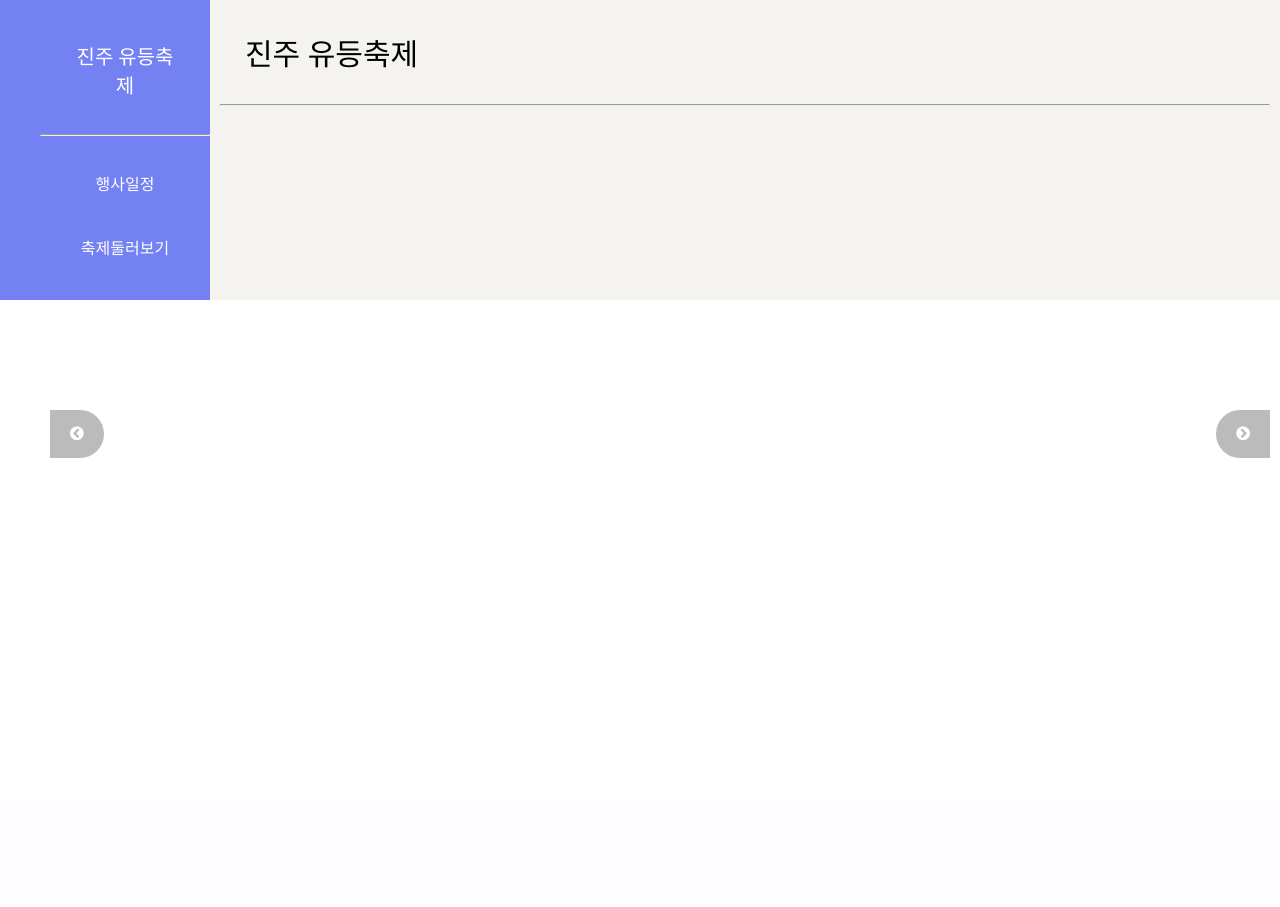
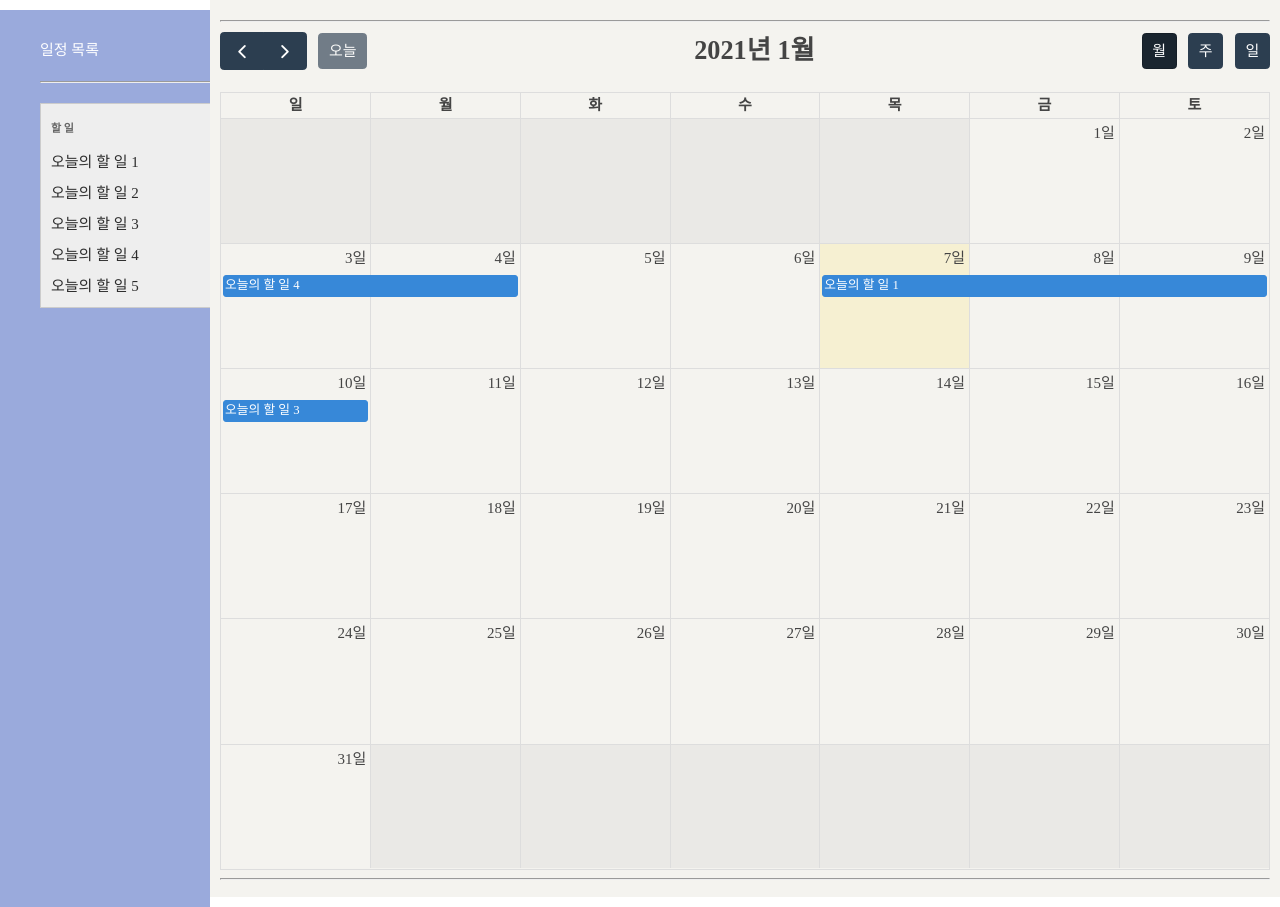
Before and after one commit to spyker73/web, a Django app: page /index/ in a window 1280 px wide. Before the commit the page ends 458 px from the top, so only its background shows below. Run offline with Django 3.2, Linux system fonts and the light colour scheme; lists and menus that the app fills with data are empty; some libraries are stand-ins or nearby versions; some web fonts are replaced.

Commit message:
끝(수정할 거 있으면 수정)

```diff
--- /dev/null
+++ b/WebCalendar/static/calendar.js
@@ -0,0 +1,125 @@
+/*document.addEventListener('DOMContentLoaded', function() {
+  var calendarEl = document.getElementById('calendar1');
+
+  var calendar = new FullCalendar.Calendar(calendarEl, {
+
+    initialView: 'dayGridMonth',
+    locale : 'ko',
+    initialDate: '2021-01-01' ,
+    showNonCurrentDates: false, // 31일 이후로 안보이게
+    dayMaxEventRows: 4 , // 화면에 최대 몇개를 디스플레이 할것인가
+
+    headerToolbar: {
+
+      left: '',
+
+      center: 'title',
+      right:'month,agendaweek,agendaDay'
+
+     },
+  });
+
+
+
+  calendar.render();
+});*/
+
+document.addEventListener('DOMContentLoaded', function() {
+    var calendarEl = document.getElementById('calendar1');
+
+    var calendar = new FullCalendar.Calendar(calendarEl, {
+      initialView: 'dayGridMonth',
+      locale :  'ko',
+      initialDate: '2021-01-07',
+      showNonCurrentDates: false,
+      dayMaxEventRows: 4,
+      headerToolbar: {
+        left: 'prev,next today',
+        center: 'title',
+        right: 'dayGridMonth timeGridWeek timeGridDay'
+      },
+
+      events: [
+        {
+            title: "오늘의 할 일 1",
+            start: "2021-01-07",
+            end: "2021-01-10",
+        },
+        {
+            title: "오늘의 할 일 3",
+            start: "2021-01-10",
+        },
+        {
+            title: "오늘의 할 일 4",
+            start: "2021-01-03",
+            end: "2021-01-05",
+        }
+    ]
+    });
+
+    calendar.render();
+  });
+  /*
+  document.addEventListener('DOMContentLoaded', function() {
+    var Calendar = FullCalendar.Calendar;
+    var Draggable = FullCalendarInteraction.Draggable;
+
+    var containerEl = document.getElementById('external-events');
+    var calendarEl = document.getElementById('calendar');
+    var checkbox = document.getElementById('drop-remove');
+
+    // initialize the external events
+    // -----------------------------------------------------------------
+
+    new Draggable(containerEl, {
+      itemSelector: '.fc-event',
+      eventData: function(eventEl) {
+        return {
+          title: eventEl.innerText,
+        };
+      }
+    });
+
+    // initialize the calendar
+    // -----------------------------------------------------------------
+
+    var calendar = new Calendar(calendarEl, {
+      plugins: [ 'interaction', 'dayGrid', 'timeGrid' ],
+      header: {
+        left: 'prev,next today',
+        center: 'title',
+        right: 'dayGridMonth,timeGridWeek,timeGridDay'
+      },
+      defaultView: 'dayGridMonth',
+      locale: 'ko',
+      editable: true,
+      droppable: true, // this allows things to be dropped onto the calendar
+      eventAllow: function(dropLocation, draggedEvent){
+          // Can an event be created from the "eventData"
+          // and passed into this callback from external?
+          // When dragging and event, its physical
+          // representation of duration is displayed
+          // so should have access before officially "dropped"
+
+          // Note:  works fine for internally dragged items
+
+          // see browser console for "invalid" draggedEvent
+          // properties access to title yeilds:
+          // " [Exception: TypeError: Cannot read property 'title' of undefined at e.get [as title] (https://fullcalendar.io/releases/core/4.0.1/main.min.js:7:22476) at e.invokeGetter (<anonymous>:2:14)]"
+
+          console.log(draggedEvent);
+
+
+          return true;
+      },
+      drop: function(info) {
+        // is the "remove after drop" checkbox checked?
+        if (checkbox.checked) {
+          // if so, remove the element from the "Draggable Events" list
+          info.draggedEl.parentNode.removeChild(info.draggedEl);
+        }
+      }
+    });
+
+    calendar.render();
+  });*/
--- a/WebCalendar/static/index.css
+++ b/WebCalendar/static/index.css
@@ -7,20 +7,35 @@ body {
   display:flex;
 }
 
-/* navbar 수정 */
-
 .side_bar{
-  background-color: rgba(87, 102, 241, 0.822);;
+  background-color: rgba(56, 87, 187, 0.507);;
   padding: 0px;
   flex:1;
   margin:0;
   top: 10px;
   color: #fff;
   float:right;
+  position: relative;
+  overflow: hidden;
+  display: flex;
 }
 .side_bar > ul{
   list-style:none;
   float:left;
+}
+
+#previous{
+  position: relative;
+  float: left;
+}
+
+#next{
+  position: relative;
+  float:right
+}
+
+.change_date{
+  float: center;
 }
 /*
 #sidebox{
@@ -60,179 +75,9 @@ ul.navbar li{
   padding: 10px;
   flex:5;
 }
-.banner {
-  display: inline-block;
-  font-size : 30px;
-  text-align:center;
-  margin: 5px;
-  padding: 15px 20px;
-}
-.main_content > .map {
-  background-image: url("img/map.jpg");
-  background-size: contain;
-  width:1050px;
-  height:500px;
-  margin:20px;
-  margin-top:5%;
-  margin-left: 7.5%;
-  display: flex;
-  flex-wrap: wrap;
-  justify-content:center;
-}
-.main_content a{
-  font-size: 20px;
-  text-decoration: none;
-  color: #2c2c2c;
-}
-/*구역1,2,3 깊이 및 위치 조정*/
-.map_area1,.map_area2,.map_area3{
-  z-index:0;
-}
-
-
-/*위치 아이콘 깊이 및 위치 조정*/
-.location{
-  width: 70px;
-  height: auto;
-  z-index:1;
-}
-#location1_icon1{/*진주성 야경*/
-  left:40%;
-  top:60%;
-  position: relative;
-}
-#location1_icon2{/*불꽃놀이*/
-  left:40%;
-  top:70%;
-  position: relative;
-}
-#location1_icon3{/*수상등*/
-  left:50%;
-  top:70%;
-  position: relative;
-}
-#location2_icon1{/*드라마 세트장*/
-  left:35%;
-  top:30%;
-  position: relative;
-}
-#location2_icon2{/*먹거리*/
-  left:48%;
-  top:40%;
-  position: relative;
-}
-#location3_icon1{/*소망등 터널*/
-  left:40%;
-  top:18%;
-  position: relative;
-}
-#location3_icon2{/*유등 띄우기*/
-  left:43%;
-  top:-17%;
-  position: relative;
-}
-#location3_icon3{/*진주교*/
-  left:46%;
-  top:5%;
-  position: relative;
-}
-
-/*구역1,2,3 시작*/
-
-#area1,#area2,#area3 {
-  position: relative;
-  overflow: hidden;
-}
-.main_content li{
-  float: left;
-  width: 800px;
-  height:300px;
-}
 
 
 
-/*
-.main_content span {
-  display: block;
-  font-size: 50px;
-}
-
-이 부분 footerdot의 span과 겹쳐서 오류 !!*/
-
-.back{
-  left:0;
-  border-width: 5px;
-  padding: 3px
-}
-.next{
-  right:0;
-  border-width: 5px;
-  padding: 3px
-}
-.container1 img {
-  width: 100%;
-
-}
-.height {
-  height: 10px;
-}
-
-/* 이미지 슬라이드 컨테이너! */
-.container1 {
-  max-width: 900px; /* 사진 크기에 따라 조절하기*/
-  position: relative;
-  margin: auto;
-
-}
-
-.container1 img {
-  width: 900px;
-  height: 550px;
-}
-
-.next {
-  right: 0;
-}
-
-/* 앞,뒤 이동하는 버튼 */
-.previous{
-  cursor: pointer;
-  position: absolute;
-  top: 50%;
-  padding: 10px;
-  margin-top: -25px;
-  background-color: #bbbbbb;
-  border-bottom-right-radius: 30px;
-  border-top-right-radius: 30px;
-}
-.next {
-  cursor: pointer;
-  position: absolute;
-  top: 50%;
-  padding: 10px;
-  margin-top: -25px;
-  background-color:#bbbbbb;
-  border-bottom-left-radius: 30px;
-  border-top-left-radius: 30px;
-}
-
-
-
-/* Slider image number */
-.slideNumber {
-  background-color: #f4f3ef ;
-  color:#000000 ;
-  border-radius: 25px;
-  right: 0;
-  opacity: .3;
-  margin: 5px;
-  width: 30px;
-  height: 30px;
-  text-align: center;
-  font-weight: bold;
-  font-size: 20px;
-  position: absolute;
-}
 .fa {
   font-size: 32px;
 }
@@ -333,55 +178,55 @@ ul.navbar li{
     visibility: visible;
   }
 
-  /* 팝업 */
-  .pop-layer .pop-container {
-    padding: 20px 25px;
+  html {
+    font-family: sans-serif;
+    font-size: 15px;
+    line-height: 1.4;
+    color: #444;
+}
+#wrap {
+  width: 1100px;
+  margin: 0 auto;
 }
 
-  .pop-layer p.ctxt {
-    font-size: 18px;
-    color: rgb(0, 0, 0);
-    line-height: 25px;
+#external-events {
+  float: left;
+  width: 150px;
+  padding: 0 10px;
+  border: 1px solid #ccc;
+  background: #eee;
+  text-align: left;
+  color: #2c2c2c;
 }
 
-  .pop-layer .btn-r {
-    width: 100%;
-    margin: 10px 0 20px;
-    padding-top: 10px;
-    border-top: 1px solid rgb(90, 90, 90);
-    text-align: right;
+#external-events h4 {
+  font-size: 16px;
+  margin-top: 0;
+  padding-top: 1em;
+
 }
 
-  .pop-layer {
-    margin: 50%;
-    display: none;
-    position: absolute;
-    top: 50%;
-    left: 50%;
-    width: 500px;
-    height: auto;
-    background-color: rgba(243, 237, 237, 0.9);
-    border: 5px solid #2c2c2c;
-    z-index: 10;
+#external-events .fc-event {
+  margin: 10px 0;
+  cursor: pointer;
 }
 
-  a.btn-layerClose {
-    display: inline-block;
-    height: 25px;
-    padding: 0 14px 0;
-    border: 1px solid #2c2c2c;
-    background-color: #292929;
-    font-size: 13px;
-    color: rgba(243, 237, 237, 0.9);
-    line-height: 25px;
+#external-events p {
+  margin: 1.5em 0;
+  font-size: 11px;
+  color: #666;
 }
 
-  a.btn-layerClose:hover {
-    border: 1px solid #2c2c2c;
-    background-color: rgba(243, 237, 237, 0.9);
-    color: #292929;
+#external-events p input {
+  margin: 0;
+  vertical-align: middle;
 }
 
-  p.img_title {
-    font-size: 25px;
+#calendar {
+  float: right;
+  width: 900px;
 }
+
+#fc-event{
+  background-color: deepskyblue;
+}
--- a/WebCalendar/templates/index.html
+++ b/WebCalendar/templates/index.html
@@ -8,40 +8,50 @@
         <script type="text/javascript" src="{% static 'map.js' %}"></script>
         <script type="text/javascript" src="{% static 'top.js' %}"></script>
         <script type="text/javascript" src="{% static 'slider.js' %}"></script>
+        <script type="text/javascript" src="{% static 'calendar.js' %}"></script>
         <script type="text/javascript" src="{% static 'upbutton.js' %}"></script>
         <link rel="stylesheet" href="{% static 'index.css' %}">
         <link rel="stylesheet" href="https://cdnjs.cloudflare.com/ajax/libs/font-awesome/4.7.0/css/font-awesome.min.css">
         <link rel="stylesheet" href="http://maxcdn.bootstrapcdn.com/font-awesome/4.3.0/css/font-awesome.min.css">
+
+        <script src="https://cdn.jsdelivr.net/npm/fullcalendar@5.4.0/main.min.js"></script>
+        <link rel="stylesheet" href="https://cdn.jsdelivr.net/npm/fullcalendar@5.4.0/main.min.css">
+        <script src="https://cdn.jsdelivr.net/npm/fullcalendar@5.4.0/locales-all.min.js"></script>
     </head>
 
     <body>
         <div class="container">
             <div class="side_bar" id="box">
                 <ul class="navbar" id="sidebox">
-                    <li><a href="{% url 'main' %}" class="nav_title">진주 유등축제</a></li>
+                    <p>일정 목록</p>
                     <hr style="margin:20px 0">
-                    <li><a href="{% url 'timetable' %}" class="moveToarea">행사일정</a></li>
-                    <li><a href="{% url 'index' %}" class="moveToarea">축제둘러보기</a></li>
-                    <a class="previous" onclick="moveSlides(-1)">
-                        <i class="fa fa-chevron-circle-left"></i>
-                    </a>
-                    <a class="next" onclick="moveSlides(1)">
-                        <i class="fa fa-chevron-circle-right"></i>
-                    </a>
+                    <div id='external-events'>
+                        <p>
+                          <strong>할 일</strong>
+                        </p>
+                        <div class='fc-event'>오늘의 할 일 1</div>
+                        <div class='fc-event'>오늘의 할 일 2</div>
+                        <div class='fc-event'>오늘의 할 일 3</div>
+                        <div class='fc-event'>오늘의 할 일 4</div>
+                        <div class='fc-event'>오늘의 할 일 5</div>
+                      </div>
+
+                      <div id='calendar-container'>
+                        <div id='calendar'></div>
+                      </div>
                 </ul>
             </div>
 
             <div class="main_content">
-                <div class="banner">
-                    진주 유등축제
-                </div>
                 <hr style="margin:10px 0;">
 
-                <div class="calendar">
-
+                <div id="tab_1" class="tab-content current">
+                    <div id='calendar1'></div>
+                      <hr>
                 </div>
             </div>
 
         </div>
+        <script type="text/javascript" src="{% static 'calendar.js' %}"></script>
     </body>
 </html>
```
Lines whose indentation alone changed are shown as unchanged.
